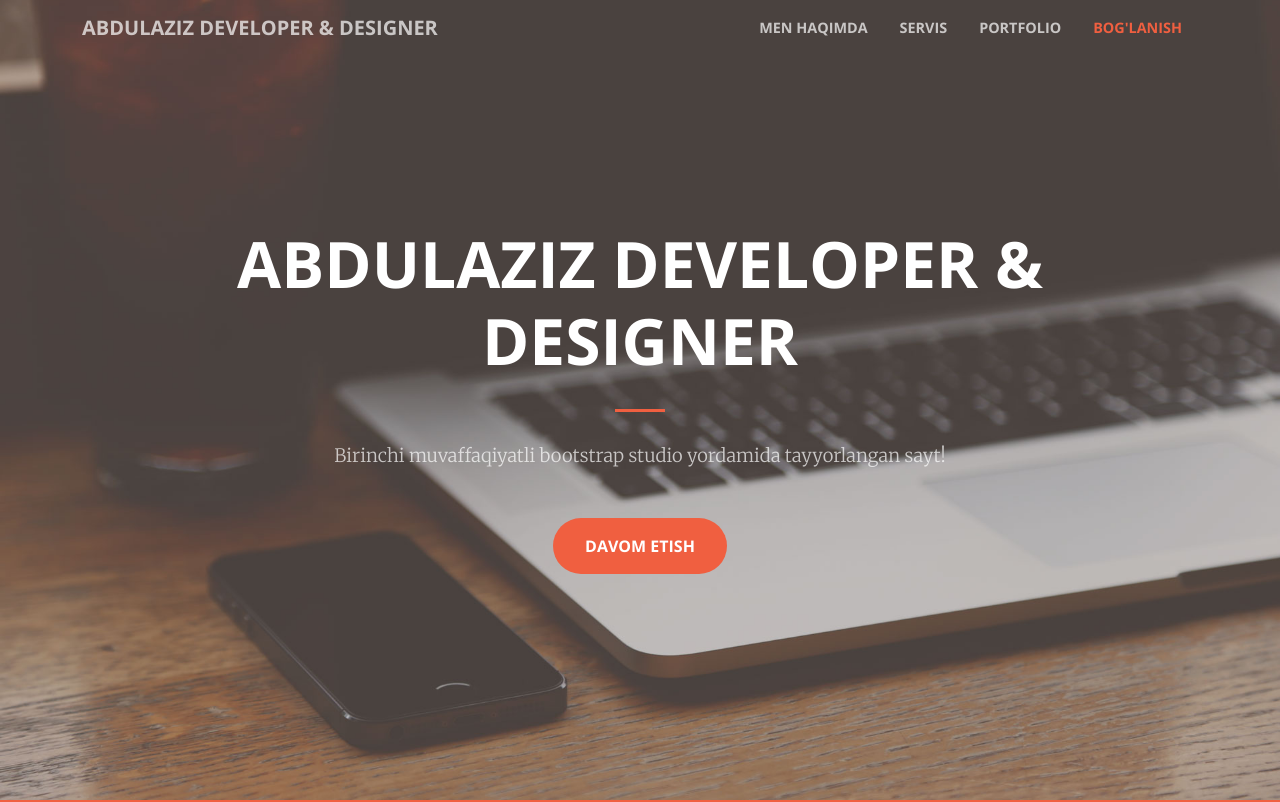
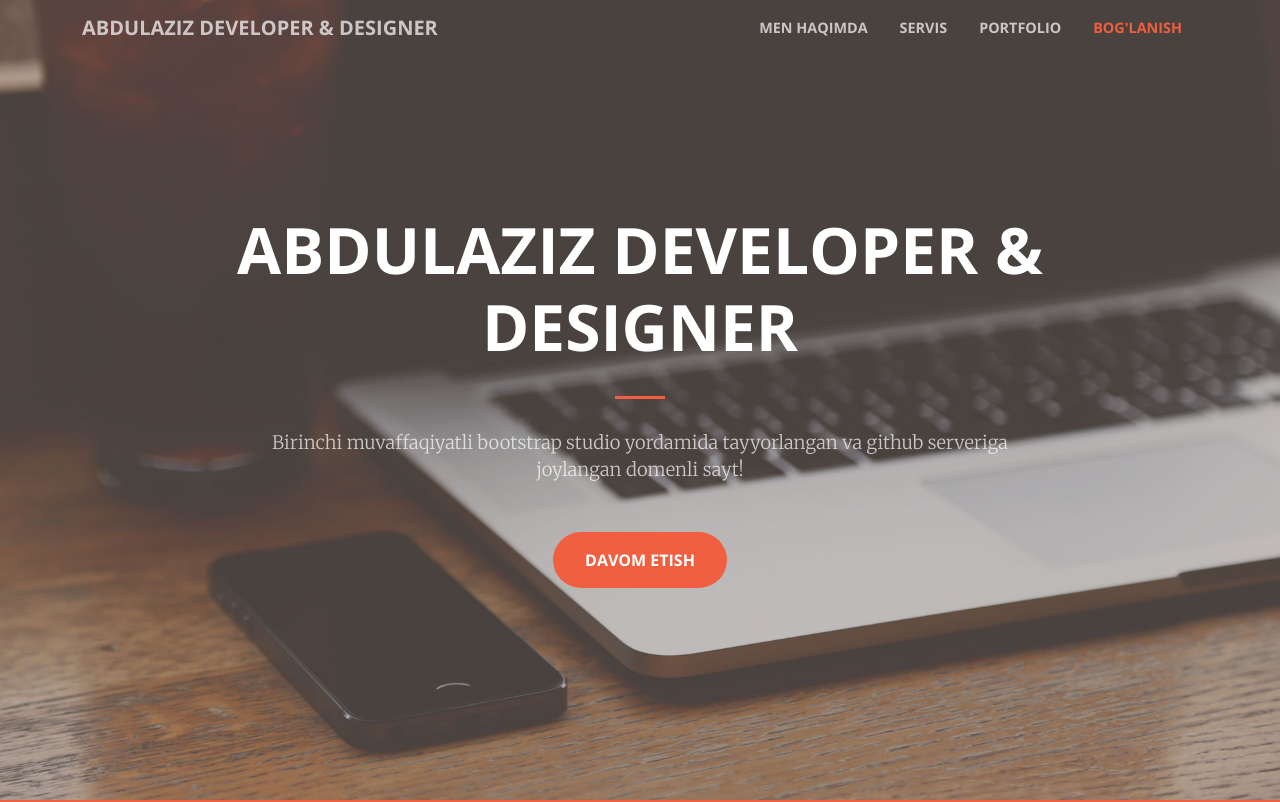
Before and after one commit to Abdulaziz20007/Bosh, a plain HTML site: page index.html in a window 1280 px wide. Shown: the top 802 px of the page. Drawn offline with nearby package versions, Linux system fonts and the light colour scheme; some packages are replaced by stand-ins of ours; a script that the page names is missing.

Commit message:
Update index.html

```diff
--- a/index.html
+++ b/index.html
@@ -37,7 +37,7 @@
                 </div>
             </div>
             <div class="col-lg-8 mx-auto">
-                <p class="text-faded mb-5">Birinchi muvaffaqiyatli bootstrap studio yordamida tayyorlangan sayt!</p><a class="btn btn-primary btn-xl" role="button" href="#services">Davom etish</a>
+                <p class="text-faded mb-5">Birinchi muvaffaqiyatli bootstrap studio yordamida tayyorlangan va github serveriga joylangan domenli sayt!</p><a class="btn btn-primary btn-xl" role="button" href="#services">Davom etish</a>
             </div>
         </div>
     </header>
```
